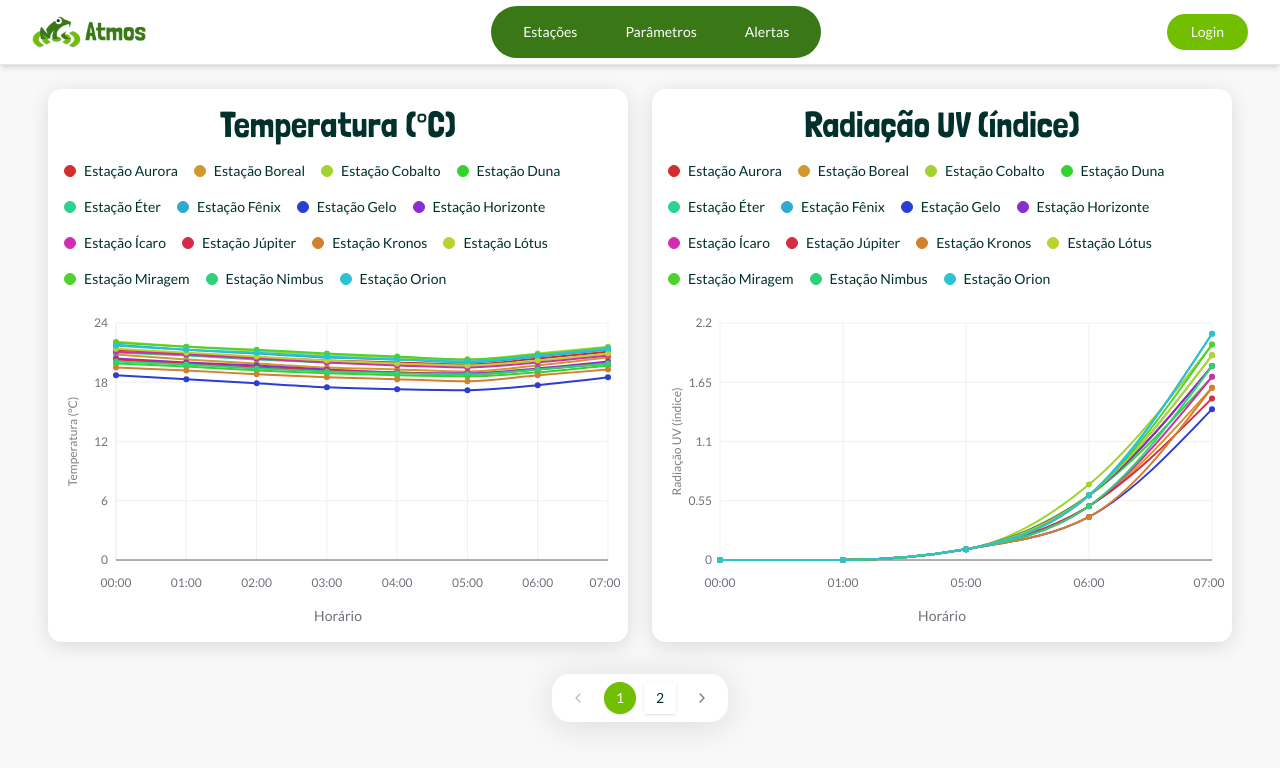
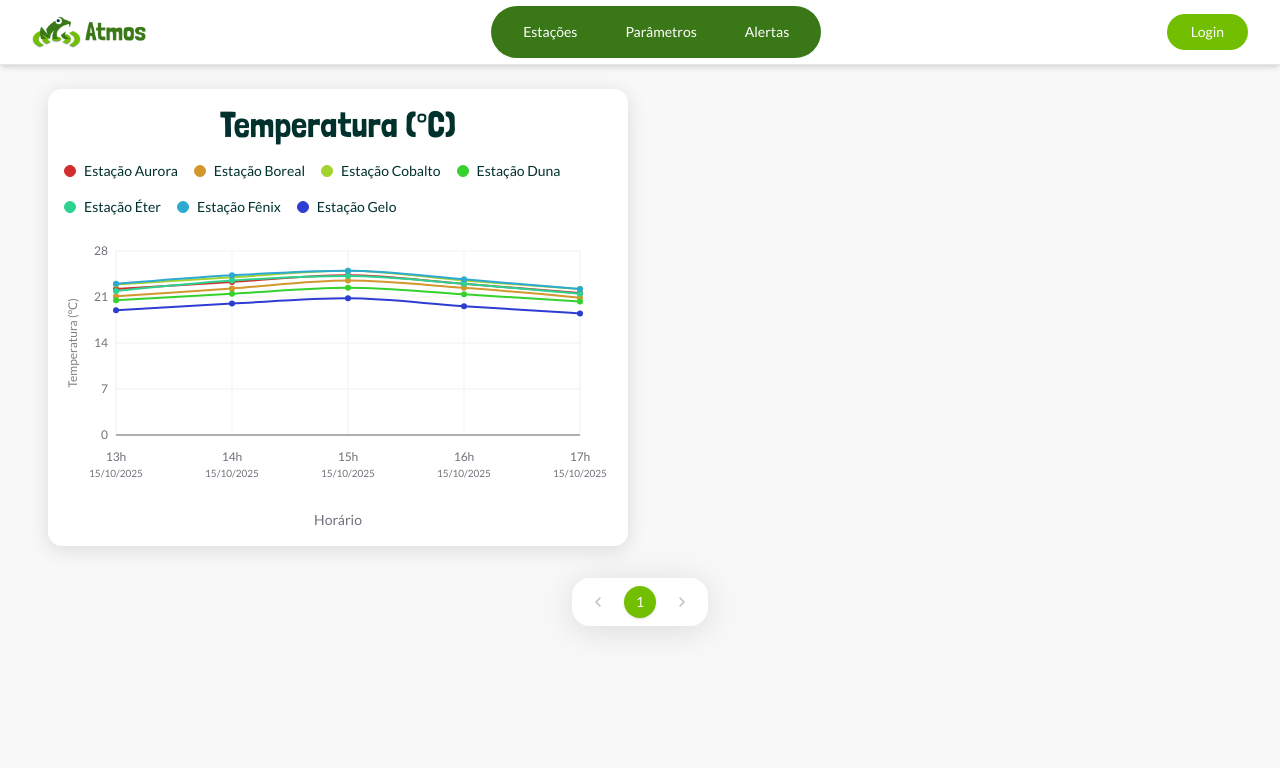
Before and after one commit to SkyFlyTeam/Atmos-frontend, a Next.js app: page /dashboard in a window 1280 px wide. Shown: the top 768 px of the page. Built offline with nearby package versions, Linux system fonts and the light colour scheme; a web font is replaced by a local one.

Commit message:
AT-40 feat: adicionado biblioteca date-fns e atualizado o componente para processar data/hora

```diff
--- a/package.json
+++ b/package.json
@@ -21,6 +21,7 @@
     "class-variance-authority": "^0.7.1",
     "clsx": "^2.1.1",
     "cmdk": "^1.1.1",
+    "date-fns": "^4.1.0",
     "lucide-react": "^0.542.0",
     "next": "15.5.2",
     "postcss": "^8.5.6",
@@ -37,6 +38,7 @@
   "devDependencies": {
     "@eslint/eslintrc": "^3",
     "@tailwindcss/postcss": "^4.1.12",
+    "@types/date-fns": "^2.5.3",
     "@types/node": "^20",
     "@types/react": "^19",
     "@types/react-dom": "^19",
--- a/src/pages/dashboard/components/ChartLineDots.tsx
+++ b/src/pages/dashboard/components/ChartLineDots.tsx
@@ -1,5 +1,5 @@
 import { CartesianGrid, Line, LineChart, XAxis, YAxis } from "recharts"
-import { useEffect, useRef, useState } from "react"
+import { useEffect, useMemo, useRef, useState } from "react"
 import {
   ChartConfig,
   ChartContainer,
@@ -68,7 +68,124 @@
   data: TimePoint[]
 }
 
+// Função para processar dados e pegar apenas o último registro de cada hora
+function processHourlyData(data: TimePoint[], stations: StationName[]): TimePoint[] {
+  // Agrupa os dados por hora e estação
+  const hourlyMap = new Map<string, Map<string, { datetime: string; value: number }>>()
+
+  data.forEach((point) => {
+    // Extrai a data/hora do campo time ou datetime
+    const dateTimeStr = point.time || (point as any).datetime
+    if (!dateTimeStr) return
+
+    // Extrai a hora (formato: "2025-10-15 13:05" -> "13")
+    const match = dateTimeStr.match(/(\d{4}-\d{2}-\d{2} \d{2})/)
+    if (!match) return
+
+    const hourKey = match[1] // "2025-10-15 13"
+
+    if (!hourlyMap.has(hourKey)) {
+      hourlyMap.set(hourKey, new Map())
+    }
+
+    const hourData = hourlyMap.get(hourKey)!
+
+    // Para cada estação, guarda o último valor encontrado
+    stations.forEach((station) => {
+      const value = point[station]
+      if (typeof value === 'number') {
+        hourData.set(station, { datetime: dateTimeStr, value })
+      }
+    })
+  })
+
+  // Converte o mapa de volta para array de TimePoint
+  const result: TimePoint[] = []
+
+  // Ordena as horas
+  const sortedHours = Array.from(hourlyMap.keys()).sort()
+
+  sortedHours.forEach((hourKey) => {
+    const hourData = hourlyMap.get(hourKey)!
+
+    // Extrai data e hora separadamente
+    const [datePart, hourPart] = hourKey.split(' ')
+    const [year, month, day] = datePart.split('-')
+
+    const timePoint: TimePoint = {
+      time: `${hourPart}h`, // "13h", "14h", etc.
+      date: `${day}/${month}/${year}`, // "15/10/2025"
+      fullDateTime: hourKey, // mantém o datetime completo para referência
+    }
+
+    stations.forEach((station) => {
+      const stationData = hourData.get(station)
+      if (stationData) {
+        timePoint[station] = stationData.value
+      }
+    })
+
+    result.push(timePoint)
+  })
+
+  return result
+}
+
+// Componente customizado para o tick do eixo X (horário + data)
+// Precisa ser criado dentro do componente para ter acesso ao timeToDateMap
+const createCustomXAxisTick = (timeToDateMap: Map<string, string>) => {
+  return (props: any) => {
+    const { x, y, payload } = props
+
+    const timeValue = payload?.value || ''
+    const date = timeToDateMap.get(timeValue) || ''
+
+    return (
+      <g transform={`translate(${x},${y})`}>
+        {/* Horário */}
+        <text
+          x={0}
+          y={0}
+          dy={8}
+          textAnchor="middle"
+          fill="hsl(var(--foreground))"
+          fontSize="12"
+          fontWeight="500"
+        >
+          {timeValue}
+        </text>
+
+        {/* Data */}
+        <text
+          x={0}
+          y={0}
+          dy={24}
+          textAnchor="middle"
+          fill="hsl(var(--muted-foreground))"
+          fontSize="10"
+        >
+          {date}
+        </text>
+      </g>
+    )
+  }
+}
+
 export default function ChartLineDots({ title, xLabel = "Horário", yLabel, stations, data }: Props) {
+  // Processa os dados para pegar apenas o último registro de cada hora
+  const processedData = useMemo(() => processHourlyData(data, stations), [data, stations])
+
+  // Cria um mapa de hora -> data para usar no CustomXAxisTick
+  const timeToDateMap = useMemo(() => {
+    const map = new Map<string, string>()
+    processedData.forEach((point) => {
+      if (point.time && point.date) {
+        map.set(String(point.time), String(point.date))
+      }
+    })
+    return map
+  }, [processedData])
+
   // Monta config dinamicamente para o ChartContainer (cores + labels por estação)
   const chartConfig: ChartConfig = stations.reduce((acc, station, idx) => {
     const key = slugify(station)
@@ -124,8 +241,8 @@
             >
               <LineChart
                 accessibilityLayer
-                data={data}
-                margin={{ left: 12, right: 12, top: 10, bottom: 12 }}
+                data={processedData}
+                margin={{ left: 12, right: 40, top: 10, bottom: 35 }}
               >
                 <CartesianGrid vertical={true} />
                 <XAxis
@@ -133,6 +250,8 @@
                   tickLine={false}
                   axisLine={true}
                   tickMargin={12}
+                  tick={createCustomXAxisTick(timeToDateMap)}
+                  height={60}
                 />
                 <YAxis
                   tickLine={false}
@@ -166,7 +285,7 @@
                 })}
               </LineChart>
             </ChartContainer>
-            <div className="w-full text-center text-sm text-muted-foreground mt-1">
+            <div className="w-full text-center text-sm text-muted-foreground -mt-5">
               {xLabel}
             </div>
           </div>
--- a/src/pages/dashboard/index.tsx
+++ b/src/pages/dashboard/index.tsx
@@ -13,84 +13,193 @@
       "Estação Éter",
       "Estação Fênix",
       "Estação Gelo",
-      "Estação Horizonte",
-      "Estação Ícaro",
-      "Estação Júpiter",
-      "Estação Kronos",
-      "Estação Lótus",
-      "Estação Miragem",
-      "Estação Nimbus",
-      "Estação Orion",
     ],
     dados: [
-      { time: "00:00", "Estação Aurora": 21.3, "Estação Boreal": 20.8, "Estação Cobalto": 22.1, "Estação Duna": 19.9, "Estação Éter": 21.0, "Estação Fênix": 21.8, "Estação Gelo": 18.7, "Estação Horizonte": 20.4, "Estação Ícaro": 21.1, "Estação Júpiter": 20.3, "Estação Kronos": 19.5, "Estação Lótus": 21.4, "Estação Miragem": 22.0, "Estação Nimbus": 20.1, "Estação Orion": 21.7 },
-      { time: "01:00", "Estação Aurora": 20.9, "Estação Boreal": 20.3, "Estação Cobalto": 21.6, "Estação Duna": 19.6, "Estação Éter": 20.7, "Estação Fênix": 21.3, "Estação Gelo": 18.3, "Estação Horizonte": 20.0, "Estação Ícaro": 20.8, "Estação Júpiter": 19.9, "Estação Kronos": 19.2, "Estação Lótus": 21.0, "Estação Miragem": 21.6, "Estação Nimbus": 19.8, "Estação Orion": 21.3 },
-      { time: "02:00", "Estação Aurora": 20.5, "Estação Boreal": 19.9, "Estação Cobalto": 21.2, "Estação Duna": 19.2, "Estação Éter": 20.3, "Estação Fênix": 20.9, "Estação Gelo": 17.9, "Estação Horizonte": 19.7, "Estação Ícaro": 20.4, "Estação Júpiter": 19.5, "Estação Kronos": 18.8, "Estação Lótus": 20.6, "Estação Miragem": 21.3, "Estação Nimbus": 19.4, "Estação Orion": 21.0 },
-      { time: "03:00", "Estação Aurora": 20.2, "Estação Boreal": 19.5, "Estação Cobalto": 20.8, "Estação Duna": 18.9, "Estação Éter": 20.0, "Estação Fênix": 20.5, "Estação Gelo": 17.5, "Estação Horizonte": 19.3, "Estação Ícaro": 20.0, "Estação Júpiter": 19.2, "Estação Kronos": 18.5, "Estação Lótus": 20.2, "Estação Miragem": 20.9, "Estação Nimbus": 19.1, "Estação Orion": 20.6 },
-      { time: "04:00", "Estação Aurora": 20.0, "Estação Boreal": 19.3, "Estação Cobalto": 20.5, "Estação Duna": 18.7, "Estação Éter": 19.8, "Estação Fênix": 20.3, "Estação Gelo": 17.3, "Estação Horizonte": 19.0, "Estação Ícaro": 19.7, "Estação Júpiter": 19.0, "Estação Kronos": 18.3, "Estação Lótus": 19.9, "Estação Miragem": 20.6, "Estação Nimbus": 18.9, "Estação Orion": 20.3 },
-      { time: "05:00", "Estação Aurora": 19.8, "Estação Boreal": 19.1, "Estação Cobalto": 20.3, "Estação Duna": 18.6, "Estação Éter": 19.6, "Estação Fênix": 20.0, "Estação Gelo": 17.2, "Estação Horizonte": 18.9, "Estação Ícaro": 19.5, "Estação Júpiter": 18.8, "Estação Kronos": 18.1, "Estação Lótus": 19.7, "Estação Miragem": 20.3, "Estação Nimbus": 18.8, "Estação Orion": 20.1 },
-      { time: "06:00", "Estação Aurora": 20.4, "Estação Boreal": 19.7, "Estação Cobalto": 20.9, "Estação Duna": 19.0, "Estação Éter": 20.1, "Estação Fênix": 20.6, "Estação Gelo": 17.7, "Estação Horizonte": 19.4, "Estação Ícaro": 20.0, "Estação Júpiter": 19.3, "Estação Kronos": 18.7, "Estação Lótus": 20.2, "Estação Miragem": 20.8, "Estação Nimbus": 19.3, "Estação Orion": 20.7 },
-      { time: "07:00", "Estação Aurora": 21.1, "Estação Boreal": 20.5, "Estação Cobalto": 21.6, "Estação Duna": 19.7, "Estação Éter": 20.9, "Estação Fênix": 21.3, "Estação Gelo": 18.5, "Estação Horizonte": 20.1, "Estação Ícaro": 20.7, "Estação Júpiter": 19.9, "Estação Kronos": 19.3, "Estação Lótus": 20.9, "Estação Miragem": 21.5, "Estação Nimbus": 19.9, "Estação Orion": 21.4 },
+      // 🌅 Estação Aurora
+      { datetime: "2025-10-15 13:05", "Estação Aurora": 21.1 },
+      { datetime: "2025-10-15 13:20", "Estação Aurora": 21.5 },
+      { datetime: "2025-10-15 13:35", "Estação Aurora": 21.9 },
+      { datetime: "2025-10-15 13:50", "Estação Aurora": 22.2 },
+
+      { datetime: "2025-10-15 14:10", "Estação Aurora": 22.5 },
+      { datetime: "2025-10-15 14:25", "Estação Aurora": 22.8 },
+      { datetime: "2025-10-15 14:40", "Estação Aurora": 23.1 },
+      { datetime: "2025-10-15 14:55", "Estação Aurora": 23.3 },
+
+      { datetime: "2025-10-15 15:05", "Estação Aurora": 23.6 },
+      { datetime: "2025-10-15 15:20", "Estação Aurora": 23.9 },
+      { datetime: "2025-10-15 15:35", "Estação Aurora": 24.1 },
+      { datetime: "2025-10-15 15:50", "Estação Aurora": 24.3 },
+
+      { datetime: "2025-10-15 16:10", "Estação Aurora": 24.1 },
+      { datetime: "2025-10-15 16:25", "Estação Aurora": 23.8 },
+      { datetime: "2025-10-15 16:40", "Estação Aurora": 23.4 },
+      { datetime: "2025-10-15 16:55", "Estação Aurora": 23.0 },
+
+      { datetime: "2025-10-15 17:05", "Estação Aurora": 22.7 },
+      { datetime: "2025-10-15 17:20", "Estação Aurora": 22.3 },
+      { datetime: "2025-10-15 17:35", "Estação Aurora": 21.9 },
+      { datetime: "2025-10-15 17:50", "Estação Aurora": 21.6 },
+
+      // 🌄 Estação Boreal
+      { datetime: "2025-10-15 13:08", "Estação Boreal": 20.3 },
+      { datetime: "2025-10-15 13:22", "Estação Boreal": 20.6 },
+      { datetime: "2025-10-15 13:38", "Estação Boreal": 20.9 },
+      { datetime: "2025-10-15 13:53", "Estação Boreal": 21.1 },
+
+      { datetime: "2025-10-15 14:05", "Estação Boreal": 21.4 },
+      { datetime: "2025-10-15 14:20", "Estação Boreal": 21.7 },
+      { datetime: "2025-10-15 14:35", "Estação Boreal": 22.0 },
+      { datetime: "2025-10-15 14:50", "Estação Boreal": 22.3 },
+
+      { datetime: "2025-10-15 15:05", "Estação Boreal": 22.7 },
+      { datetime: "2025-10-15 15:20", "Estação Boreal": 23.0 },
+      { datetime: "2025-10-15 15:35", "Estação Boreal": 23.3 },
+      { datetime: "2025-10-15 15:50", "Estação Boreal": 23.5 },
+
+      { datetime: "2025-10-15 16:05", "Estação Boreal": 23.4 },
+      { datetime: "2025-10-15 16:20", "Estação Boreal": 23.1 },
+      { datetime: "2025-10-15 16:35", "Estação Boreal": 22.8 },
+      { datetime: "2025-10-15 16:50", "Estação Boreal": 22.4 },
+
+      { datetime: "2025-10-15 17:05", "Estação Boreal": 22.0 },
+      { datetime: "2025-10-15 17:20", "Estação Boreal": 21.6 },
+      { datetime: "2025-10-15 17:35", "Estação Boreal": 21.2 },
+      { datetime: "2025-10-15 17:50", "Estação Boreal": 20.9 },
+
+      // 🪨 Estação Cobalto
+      { datetime: "2025-10-15 13:10", "Estação Cobalto": 22.1 },
+      { datetime: "2025-10-15 13:25", "Estação Cobalto": 22.4 },
+      { datetime: "2025-10-15 13:40", "Estação Cobalto": 22.7 },
+      { datetime: "2025-10-15 13:55", "Estação Cobalto": 22.9 },
+
+      { datetime: "2025-10-15 14:10", "Estação Cobalto": 23.3 },
+      { datetime: "2025-10-15 14:25", "Estação Cobalto": 23.6 },
+      { datetime: "2025-10-15 14:40", "Estação Cobalto": 23.8 },
+      { datetime: "2025-10-15 14:55", "Estação Cobalto": 24.0 },
+
+      { datetime: "2025-10-15 15:10", "Estação Cobalto": 24.3 },
+      { datetime: "2025-10-15 15:25", "Estação Cobalto": 24.6 },
+      { datetime: "2025-10-15 15:40", "Estação Cobalto": 24.8 },
+      { datetime: "2025-10-15 15:55", "Estação Cobalto": 25.0 },
+
+      { datetime: "2025-10-15 16:10", "Estação Cobalto": 24.7 },
+      { datetime: "2025-10-15 16:25", "Estação Cobalto": 24.3 },
+      { datetime: "2025-10-15 16:40", "Estação Cobalto": 23.9 },
+      { datetime: "2025-10-15 16:55", "Estação Cobalto": 23.5 },
+
+      { datetime: "2025-10-15 17:10", "Estação Cobalto": 23.1 },
+      { datetime: "2025-10-15 17:25", "Estação Cobalto": 22.8 },
+      { datetime: "2025-10-15 17:40", "Estação Cobalto": 22.5 },
+      { datetime: "2025-10-15 17:55", "Estação Cobalto": 22.2 },
+
+      // 🌵 Estação Duna
+      { datetime: "2025-10-15 13:02", "Estação Duna": 19.8 },
+      { datetime: "2025-10-15 13:17", "Estação Duna": 20.1 },
+      { datetime: "2025-10-15 13:32", "Estação Duna": 20.3 },
+      { datetime: "2025-10-15 13:47", "Estação Duna": 20.5 },
+
+      { datetime: "2025-10-15 14:05", "Estação Duna": 20.8 },
+      { datetime: "2025-10-15 14:20", "Estação Duna": 21.0 },
+      { datetime: "2025-10-15 14:35", "Estação Duna": 21.3 },
+      { datetime: "2025-10-15 14:50", "Estação Duna": 21.5 },
+
+      { datetime: "2025-10-15 15:10", "Estação Duna": 21.8 },
+      { datetime: "2025-10-15 15:25", "Estação Duna": 22.0 },
+      { datetime: "2025-10-15 15:40", "Estação Duna": 22.3 },
+      { datetime: "2025-10-15 15:55", "Estação Duna": 22.4 },
+
+      { datetime: "2025-10-15 16:10", "Estação Duna": 22.3 },
+      { datetime: "2025-10-15 16:25", "Estação Duna": 22.0 },
+      { datetime: "2025-10-15 16:40", "Estação Duna": 21.8 },
+      { datetime: "2025-10-15 16:55", "Estação Duna": 21.4 },
+
+      { datetime: "2025-10-15 17:05", "Estação Duna": 21.1 },
+      { datetime: "2025-10-15 17:20", "Estação Duna": 20.9 },
+      { datetime: "2025-10-15 17:35", "Estação Duna": 20.6 },
+      { datetime: "2025-10-15 17:50", "Estação Duna": 20.3 },
+
+      // ⚡ Estação Éter
+      { datetime: "2025-10-15 13:06", "Estação Éter": 21.0 },
+      { datetime: "2025-10-15 13:21", "Estação Éter": 21.3 },
+      { datetime: "2025-10-15 13:36", "Estação Éter": 21.6 },
+      { datetime: "2025-10-15 13:51", "Estação Éter": 21.9 },
+
+      { datetime: "2025-10-15 14:08", "Estação Éter": 22.3 },
+      { datetime: "2025-10-15 14:23", "Estação Éter": 22.7 },
+      { datetime: "2025-10-15 14:38", "Estação Éter": 23.1 },
+      { datetime: "2025-10-15 14:53", "Estação Éter": 23.5 },
+
+      { datetime: "2025-10-15 15:08", "Estação Éter": 23.8 },
+      { datetime: "2025-10-15 15:23", "Estação Éter": 24.1 },
+      { datetime: "2025-10-15 15:38", "Estação Éter": 24.3 },
+      { datetime: "2025-10-15 15:53", "Estação Éter": 24.2 },
+
+      { datetime: "2025-10-15 16:10", "Estação Éter": 24.0 },
+      { datetime: "2025-10-15 16:25", "Estação Éter": 23.7 },
+      { datetime: "2025-10-15 16:40", "Estação Éter": 23.4 },
+      { datetime: "2025-10-15 16:55", "Estação Éter": 23.0 },
+
+      { datetime: "2025-10-15 17:05", "Estação Éter": 22.6 },
+      { datetime: "2025-10-15 17:20", "Estação Éter": 22.3 },
+      { datetime: "2025-10-15 17:35", "Estação Éter": 21.9 },
+      { datetime: "2025-10-15 17:50", "Estação Éter": 21.5 },
+
+      // 🔥 Estação Fênix
+      { datetime: "2025-10-15 13:03", "Estação Fênix": 22.0 },
+      { datetime: "2025-10-15 13:18", "Estação Fênix": 22.4 },
+      { datetime: "2025-10-15 13:33", "Estação Fênix": 22.7 },
+      { datetime: "2025-10-15 13:48", "Estação Fênix": 23.0 },
+
+      { datetime: "2025-10-15 14:10", "Estação Fênix": 23.4 },
+      { datetime: "2025-10-15 14:25", "Estação Fênix": 23.7 },
+      { datetime: "2025-10-15 14:40", "Estação Fênix": 24.0 },
+      { datetime: "2025-10-15 14:55", "Estação Fênix": 24.3 },
+
+      { datetime: "2025-10-15 15:05", "Estação Fênix": 24.5 },
+      { datetime: "2025-10-15 15:20", "Estação Fênix": 24.7 },
+      { datetime: "2025-10-15 15:35", "Estação Fênix": 24.9 },
+      { datetime: "2025-10-15 15:50", "Estação Fênix": 25.0 },
+
+      { datetime: "2025-10-15 16:10", "Estação Fênix": 24.7 },
+      { datetime: "2025-10-15 16:25", "Estação Fênix": 24.4 },
+      { datetime: "2025-10-15 16:40", "Estação Fênix": 24.0 },
+      { datetime: "2025-10-15 16:55", "Estação Fênix": 23.7 },
+
+      { datetime: "2025-10-15 17:05", "Estação Fênix": 23.3 },
+      { datetime: "2025-10-15 17:20", "Estação Fênix": 22.9 },
+      { datetime: "2025-10-15 17:35", "Estação Fênix": 22.5 },
+      { datetime: "2025-10-15 17:50", "Estação Fênix": 22.2 },
+
+      // ❄️ Estação Gelo
+      { datetime: "2025-10-15 13:07", "Estação Gelo": 18.3 },
+      { datetime: "2025-10-15 13:22", "Estação Gelo": 18.5 },
+      { datetime: "2025-10-15 13:37", "Estação Gelo": 18.8 },
+      { datetime: "2025-10-15 13:52", "Estação Gelo": 19.0 },
+
+      { datetime: "2025-10-15 14:08", "Estação Gelo": 19.3 },
+      { datetime: "2025-10-15 14:23", "Estação Gelo": 19.6 },
+      { datetime: "2025-10-15 14:38", "Estação Gelo": 19.8 },
+      { datetime: "2025-10-15 14:53", "Estação Gelo": 20.0 },
+
+      { datetime: "2025-10-15 15:08", "Estação Gelo": 20.2 },
+      { datetime: "2025-10-15 15:23", "Estação Gelo": 20.4 },
+      { datetime: "2025-10-15 15:38", "Estação Gelo": 20.6 },
+      { datetime: "2025-10-15 15:53", "Estação Gelo": 20.8 },
+
+      { datetime: "2025-10-15 16:08", "Estação Gelo": 20.6 },
+      { datetime: "2025-10-15 16:23", "Estação Gelo": 20.3 },
+      { datetime: "2025-10-15 16:38", "Estação Gelo": 20.0 },
+      { datetime: "2025-10-15 16:53", "Estação Gelo": 19.6 },
+
+      { datetime: "2025-10-15 17:05", "Estação Gelo": 19.3 },
+      { datetime: "2025-10-15 17:20", "Estação Gelo": 19.0 },
+      { datetime: "2025-10-15 17:35", "Estação Gelo": 18.8 },
+      { datetime: "2025-10-15 17:50", "Estação Gelo": 18.5 },
     ],
   },
-  {
-    tipo_parametro: "Radiação UV (índice)",
-    estacoes: [
-      "Estação Aurora",
-      "Estação Boreal",
-      "Estação Cobalto",
-      "Estação Duna",
-      "Estação Éter",
-      "Estação Fênix",
-      "Estação Gelo",
-      "Estação Horizonte",
-      "Estação Ícaro",
-      "Estação Júpiter",
-      "Estação Kronos",
-      "Estação Lótus",
-      "Estação Miragem",
-      "Estação Nimbus",
-      "Estação Orion",
-    ],
-    dados: [
-      { time: "00:00", "Estação Aurora": 0.0, "Estação Boreal": 0.0, "Estação Cobalto": 0.0, "Estação Duna": 0.0, "Estação Éter": 0.0, "Estação Fênix": 0.0, "Estação Gelo": 0.0, "Estação Horizonte": 0.0, "Estação Ícaro": 0.0, "Estação Júpiter": 0.0, "Estação Kronos": 0.0, "Estação Lótus": 0.0, "Estação Miragem": 0.0, "Estação Nimbus": 0.0, "Estação Orion": 0.0 },
-      { time: "01:00", "Estação Aurora": 0.0, "Estação Boreal": 0.0, "Estação Cobalto": 0.0, "Estação Duna": 0.0, "Estação Éter": 0.0, "Estação Fênix": 0.0, "Estação Gelo": 0.0, "Estação Horizonte": 0.0, "Estação Ícaro": 0.0, "Estação Júpiter": 0.0, "Estação Kronos": 0.0, "Estação Lótus": 0.0, "Estação Miragem": 0.0, "Estação Nimbus": 0.0, "Estação Orion": 0.0 },
-      { time: "05:00", "Estação Aurora": 0.1, "Estação Boreal": 0.1, "Estação Cobalto": 0.1, "Estação Duna": 0.1, "Estação Éter": 0.1, "Estação Fênix": 0.1, "Estação Gelo": 0.1, "Estação Horizonte": 0.1, "Estação Ícaro": 0.1, "Estação Júpiter": 0.1, "Estação Kronos": 0.1, "Estação Lótus": 0.1, "Estação Miragem": 0.1, "Estação Nimbus": 0.1, "Estação Orion": 0.1 },
-      { time: "06:00", "Estação Aurora": 0.6, "Estação Boreal": 0.5, "Estação Cobalto": 0.7, "Estação Duna": 0.6, "Estação Éter": 0.6, "Estação Fênix": 0.6, "Estação Gelo": 0.4, "Estação Horizonte": 0.6, "Estação Ícaro": 0.5, "Estação Júpiter": 0.5, "Estação Kronos": 0.4, "Estação Lótus": 0.6, "Estação Miragem": 0.6, "Estação Nimbus": 0.5, "Estação Orion": 0.6 },
-      { time: "07:00", "Estação Aurora": 1.8, "Estação Boreal": 1.6, "Estação Cobalto": 2.0, "Estação Duna": 1.7, "Estação Éter": 1.9, "Estação Fênix": 2.1, "Estação Gelo": 1.4, "Estação Horizonte": 1.8, "Estação Ícaro": 1.7, "Estação Júpiter": 1.5, "Estação Kronos": 1.6, "Estação Lótus": 1.9, "Estação Miragem": 2.0, "Estação Nimbus": 1.8, "Estação Orion": 2.1 },
-    ],
-  },
-  {
-    tipo_parametro: "Umidade do ar (%)",
-    estacoes: [
-      "Estação Aurora",
-      "Estação Boreal",
-      "Estação Cobalto",
-      "Estação Duna",
-      "Estação Éter",
-      "Estação Fênix",
-      "Estação Gelo",
-      "Estação Horizonte",
-      "Estação Ícaro",
-      "Estação Júpiter",
-      "Estação Kronos",
-      "Estação Lótus",
-      "Estação Miragem",
-      "Estação Nimbus",
-      "Estação Orion",
-    ],
-    dados: [
-      { time: "00:00", "Estação Aurora": 84, "Estação Boreal": 81, "Estação Cobalto": 79, "Estação Duna": 88, "Estação Éter": 83, "Estação Fênix": 80, "Estação Gelo": 91, "Estação Horizonte": 82, "Estação Ícaro": 84, "Estação Júpiter": 89, "Estação Kronos": 87, "Estação Lótus": 81, "Estação Miragem": 78, "Estação Nimbus": 85, "Estação Orion": 83 },
-      { time: "01:00", "Estação Aurora": 85, "Estação Boreal": 82, "Estação Cobalto": 80, "Estação Duna": 89, "Estação Éter": 84, "Estação Fênix": 81, "Estação Gelo": 92, "Estação Horizonte": 83, "Estação Ícaro": 85, "Estação Júpiter": 90, "Estação Kronos": 88, "Estação Lótus": 82, "Estação Miragem": 79, "Estação Nimbus": 86, "Estação Orion": 84 },
-      { time: "02:00", "Estação Aurora": 86, "Estação Boreal": 83, "Estação Cobalto": 81, "Estação Duna": 90, "Estação Éter": 85, "Estação Fênix": 82, "Estação Gelo": 93, "Estação Horizonte": 84, "Estação Ícaro": 86, "Estação Júpiter": 91, "Estação Kronos": 89, "Estação Lótus": 83, "Estação Miragem": 80, "Estação Nimbus": 87, "Estação Orion": 85 },
-      { time: "03:00", "Estação Aurora": 86, "Estação Boreal": 83, "Estação Cobalto": 82, "Estação Duna": 90, "Estação Éter": 85, "Estação Fênix": 83, "Estação Gelo": 93, "Estação Horizonte": 84, "Estação Ícaro": 86, "Estação Júpiter": 91, "Estação Kronos": 89, "Estação Lótus": 83, "Estação Miragem": 81, "Estação Nimbus": 87, "Estação Orion": 85 },
-      { time: "04:00", "Estação Aurora": 87, "Estação Boreal": 84, "Estação Cobalto": 82, "Estação Duna": 91, "Estação Éter": 86, "Estação Fênix": 84, "Estação Gelo": 94, "Estação Horizonte": 85, "Estação Ícaro": 87, "Estação Júpiter": 92, "Estação Kronos": 90, "Estação Lótus": 84, "Estação Miragem": 82, "Estação Nimbus": 88, "Estação Orion": 86 },
-      { time: "05:00", "Estação Aurora": 86, "Estação Boreal": 84, "Estação Cobalto": 81, "Estação Duna": 90, "Estação Éter": 85, "Estação Fênix": 83, "Estação Gelo": 93, "Estação Horizonte": 84, "Estação Ícaro": 86, "Estação Júpiter": 91, "Estação Kronos": 89, "Estação Lótus": 83, "Estação Miragem": 80, "Estação Nimbus": 87, "Estação Orion": 85 },
-      { time: "06:00", "Estação Aurora": 84, "Estação Boreal": 82, "Estação Cobalto": 79, "Estação Duna": 88, "Estação Éter": 83, "Estação Fênix": 80, "Estação Gelo": 91, "Estação Horizonte": 82, "Estação Ícaro": 84, "Estação Júpiter": 89, "Estação Kronos": 87, "Estação Lótus": 81, "Estação Miragem": 78, "Estação Nimbus": 85, "Estação Orion": 83 },
-      { time: "07:00", "Estação Aurora": 81, "Estação Boreal": 79, "Estação Cobalto": 76, "Estação Duna": 85, "Estação Éter": 80, "Estação Fênix": 77, "Estação Gelo": 88, "Estação Horizonte": 79, "Estação Ícaro": 81, "Estação Júpiter": 86, "Estação Kronos": 84, "Estação Lótus": 78, "Estação Miragem": 75, "Estação Nimbus": 82, "Estação Orion": 80 },
-    ],
-  },
-]
+];
+
 
 const ITEMS_PER_PAGE = 2
 
@@ -124,7 +233,7 @@
             yLabel={param.tipo_parametro}
             xLabel="Horário"
             stations={param.estacoes}
-            data={param.dados}
+            data={param.dados.map(d => ({ ...d, time: d.datetime } as any))}
           />
         ))}
       </div>
```
Also changed, not shown: src/pages/dashboard/dadosMockados.ts (added), 1 other file (tests, documents, lock files or other folders).
